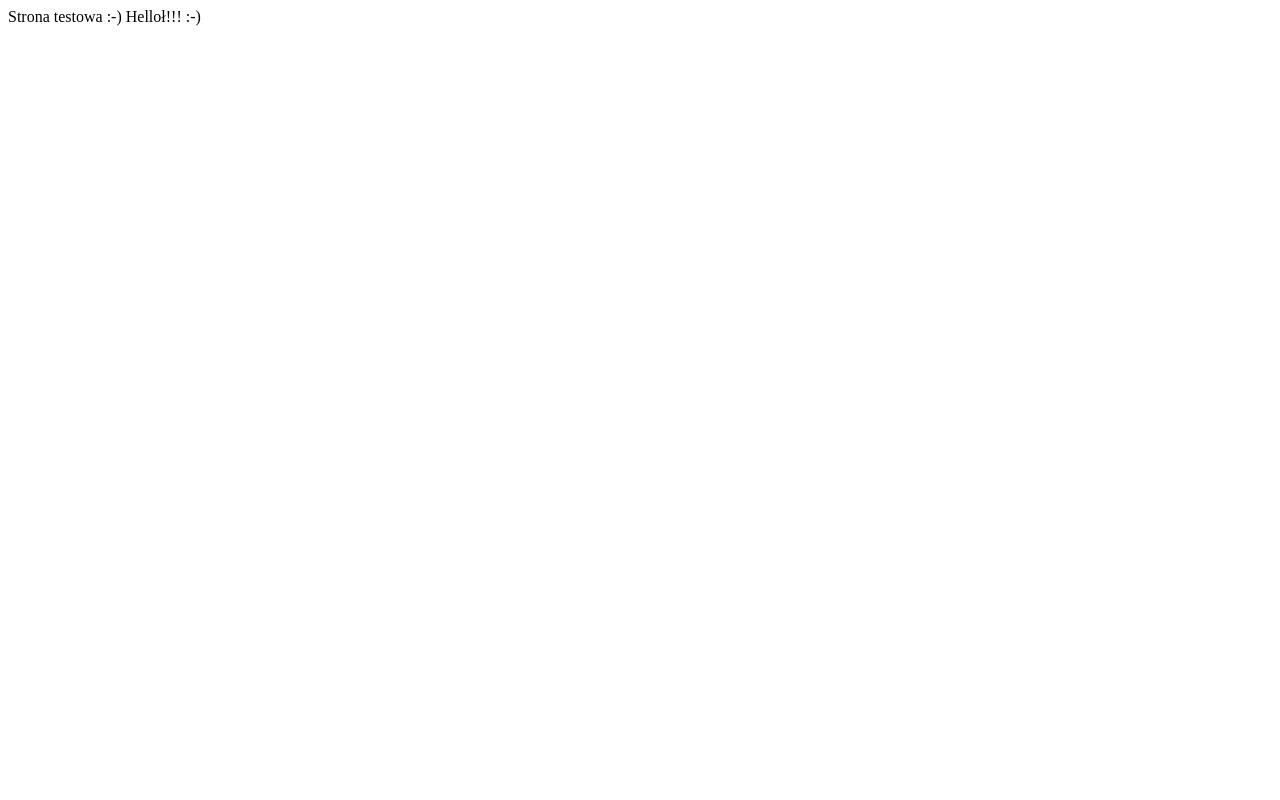
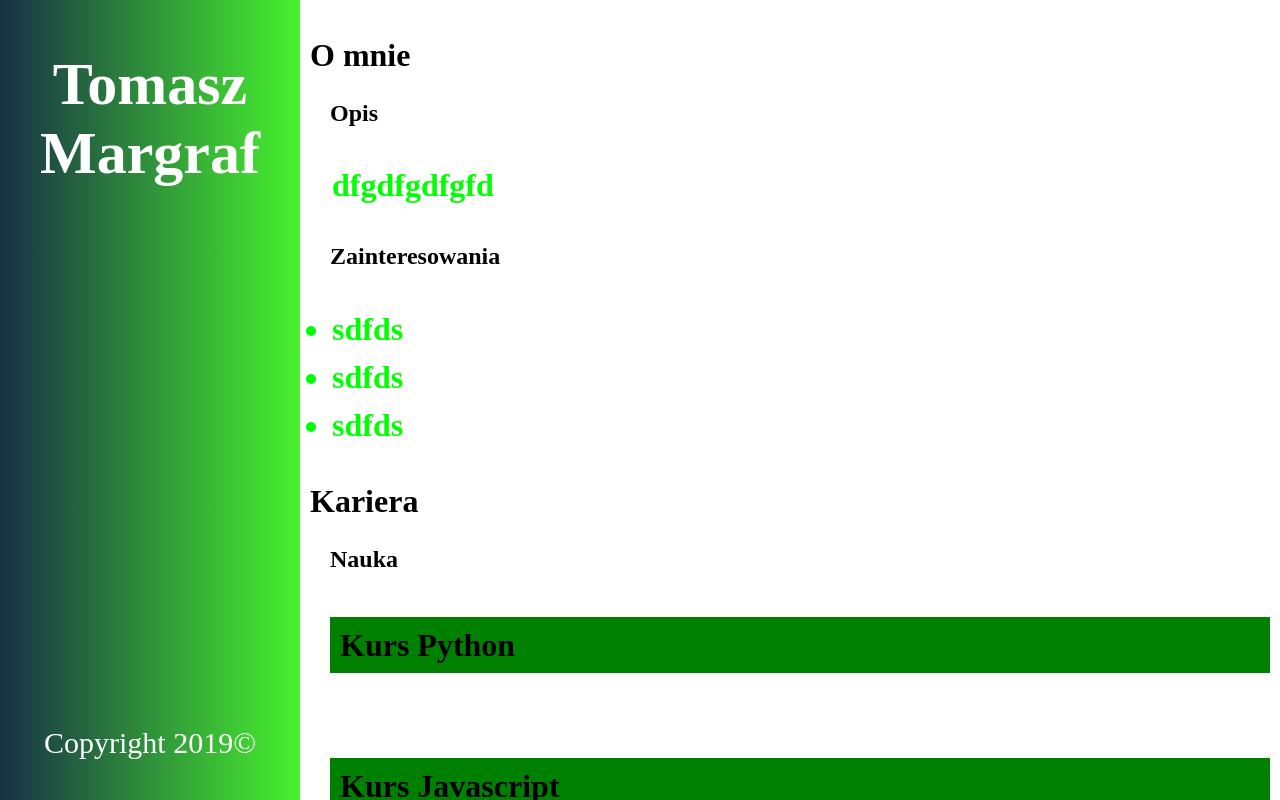
Before and after one commit to TomaszMargraf/tomaszmargraf.github.io, a plain HTML site: page index.html in a window 1280 px wide. Drawn offline with nearby package versions, Linux system fonts and the light colour scheme; a web font is replaced by a local one.

Commit message:
updated with javascript

```diff
--- a/index.html
+++ b/index.html
@@ -1,13 +1,71 @@
 <!DOCTYPE html>
 <html lang="en">
 <head>
+    <link href="https://fonts.googleapis.com/css?family=Ibarra+Real+Nova:400i&display=swap" rel="stylesheet">
+    <link rel="stylesheet" type="text/css" href="normalize.css" />
+    <link rel="stylesheet" type="text/css" href="style.css" />
     <meta charset="UTF-8">
     <meta name="viewport" content="width=device-width, initial-scale=1.0">
     <meta http-equiv="X-UA-Compatible" content="ie=edge">
-    <title> Testowa strona </title>
+    <title> Moje CV - 12.2019</title>
+    <script src='js.js'></script> <!-- tutaj podłączam plik javascript-->
 </head>
-<body>
-    Strona testowa :-)
-    Helloł!!! :-)
+<body class="wrapper">
+    <nav class="navigation">
+        <h1> Tomasz Margraf</h1>
+        <p class="copyright"> Copyright 2019©</p>
+    </nav>
+
+    <main class="content-wrapper">
+        <section>
+            <h2 class="section-header"> O mnie </h2>
+        <article class="article">
+            <h3 class="article-header"> Opis </h3>
+        <p class="description">
+        dfgdfgdfgfd
+        </p>
+    </article>
+    <article class="article">
+        <h3 class="article-header"> Zainteresowania </h3>
+        <ul class="description">
+                <li>
+                sdfds
+                </li>
+                <li>
+                sdfds
+                </li>
+                <li>
+                sdfds
+                </li>
+        </ul>
+    </article>
+    </section>
+
+    <section>
+        <h2 class="section-header"> Kariera </h2>
+        <article class="article">
+        <h3 class="article-header"> Nauka </h3>
+        <div class="school-wrapper">
+        <h4 class="school-title"> Kurs Python </h4>
+        <p class="school-description"> Kurs obejmował Lorem ipsum dolor sit, amet consectetur adipisicing elit. Provident architecto neque vel quos quaerat. Quia officiis iste quo excepturi dolor placeat veritatis magnam sit minima. Esse accusantium ipsa aliquid. Fugiat!
+        </p>
+        </div>
+
+        <div class="school-wrapper">
+                <h4 class="school-title"> Kurs Javascript </h4>
+                <p class="school-description"> Kurs obejmował Lorem ipsum dolor sit, amet consectetur adipisicing elit. Provident architecto neque vel quos quaerat. Quia officiis iste quo excepturi dolor placeat veritatis magnam sit minima. Esse accusantium ipsa aliquid. Fugiat!
+                </p>
+                </div>
+
+        <div class="school-wrapper">
+                <h4 class="school-title"> Budowlaniec </h4>
+                <p class="school-description"> Kurs obejmował Lorem ipsum dolor sit, amet consectetur adipisicing elit. Provident architecto neque vel quos quaerat. Quia officiis iste quo excepturi dolor placeat veritatis magnam sit minima. Esse accusantium ipsa aliquid. Fugiat!
+                </p>
+                </div>
+        </article>
+
+
+    </section>
+    </main>
 </body>
 </html>
--- /dev/null
+++ b/js.js
@@ -0,0 +1,8 @@
+function  init(){
+document.querySelectorAll('.school-title').forEach(item => item.addEventListener('click', showDescription));
+}
+function showDescription(event){
+const parent = event.path[1];
+parent.classList.toggle('active');
+}
+window.addEventListener('load', init);
--- /dev/null
+++ b/style.css
@@ -0,0 +1,90 @@
+.navigation{
+    flex-basis: 300px;
+    flex-shrink: 0;
+    background-color: lightblue;
+    text-align: center;
+    color: rgba(255, 255, 255, 1);
+    font-size: 30px;
+    height: 100vh;
+    padding: 10px;
+    display: flex;
+    flex-direction: column;
+    justify-content: space-between;
+    align-content: center;
+
+    background: rgba(23,48,71,1);
+    background: -moz-linear-gradient(left, rgba(23,48,71,1) 0%, rgba(23,48,71,1) 0%, rgba(72,242,46,1) 100%);
+    background: -webkit-gradient(left top, right top, color-stop(0%, rgba(23,48,71,1)), color-stop(0%, rgba(23,48,71,1)), color-stop(100%, rgba(72,242,46,1)));
+    background: -webkit-linear-gradient(left, rgba(23,48,71,1) 0%, rgba(23,48,71,1) 0%, rgba(72,242,46,1) 100%);
+    background: -o-linear-gradient(left, rgba(23,48,71,1) 0%, rgba(23,48,71,1) 0%, rgba(72,242,46,1) 100%);
+    background: -ms-linear-gradient(left, rgba(23,48,71,1) 0%, rgba(23,48,71,1) 0%, rgba(72,242,46,1) 100%);
+    background: linear-gradient(to right, rgba(23,48,71,1) 0%, rgba(23,48,71,1) 0%, rgba(72,242,46,1) 100%);
+    filter: progid:DXImageTransform.Microsoft.gradient( startColorstr='#173047', endColorstr='#48f22e', GradientType=1 );
+}
+.copyright{
+    text-align: center;
+    color: white
+}
+.description{
+    font-family: 'Ibarra Real Nova', serif, Arial, cursive;
+    font-size: 2rem;
+    padding: 2px;
+    line-height: 1.5;
+    font-weight: 900;
+    color: #00FF00;
+}
+.article{
+    padding-left: 20px;
+}
+.section-header{
+    font-size: 2rem;
+}
+.article-header{
+    font-size: 1.5rem;
+}
+.content-wrapper{
+    padding: 10px;
+    font-size: 2rem;
+    overflow: auto;
+}
+.wrapper{
+    display: flex;
+    margin: 0;
+    height: 100vh;
+    overflow: hidden;
+}
+
+body{box-sizing: border-box;}
+*{box-sizing: inherit;}
+
+.school-title{
+background-color: green;
+cursor: pointer;
+padding: 10px;
+}
+
+.school-wrapper.active .school-description {
+height: 120px;
+}
+
+.school-description{
+    height: 0;
+    overflow: hidden;
+    transition: all 1s ease-in-out;
+}
+
+.box {
+    background-color: blue;
+    width: 50%;
+    height: 100px;
+    max-width: 500px;
+    min-width: 800px;
+}
+.box2{
+    background-color: violet;
+    width: calc(50% + 100px);
+    height: 150px;
+    padding: 10px;
+    border: 5px dotted green;
+    box-sizing: border-box;
+}
```
Also changed, not shown: flex.html (added, +33 -0 lines), javascript.html (added, +51 -0 lines), normalize.css (added).
